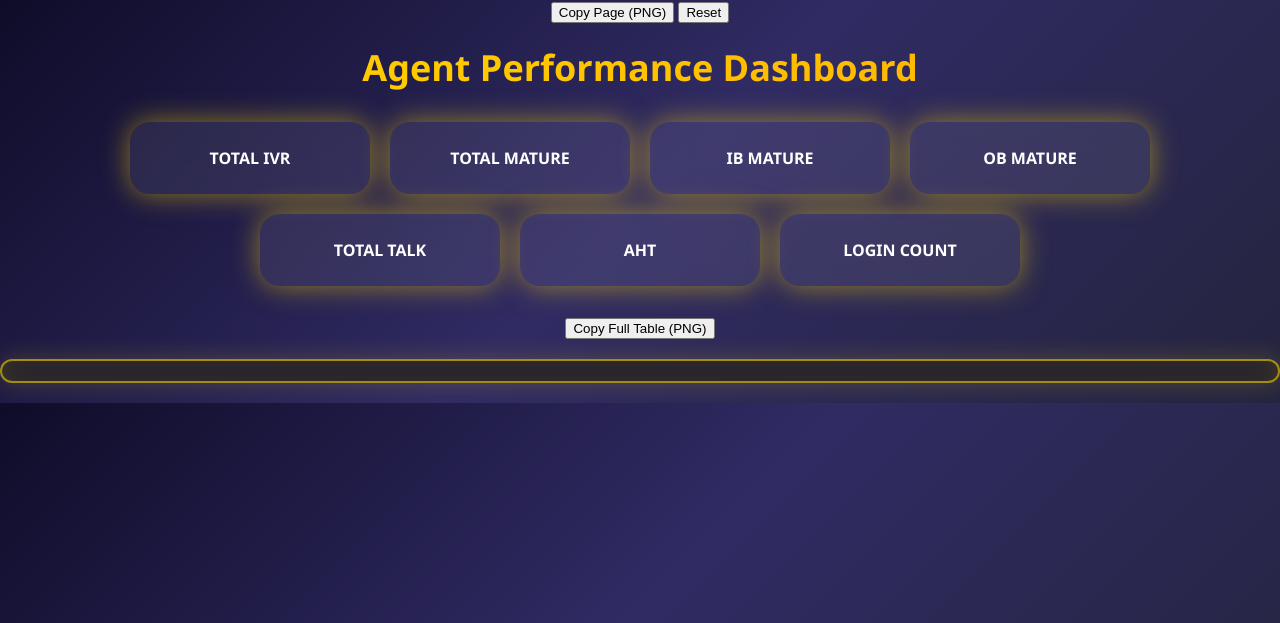
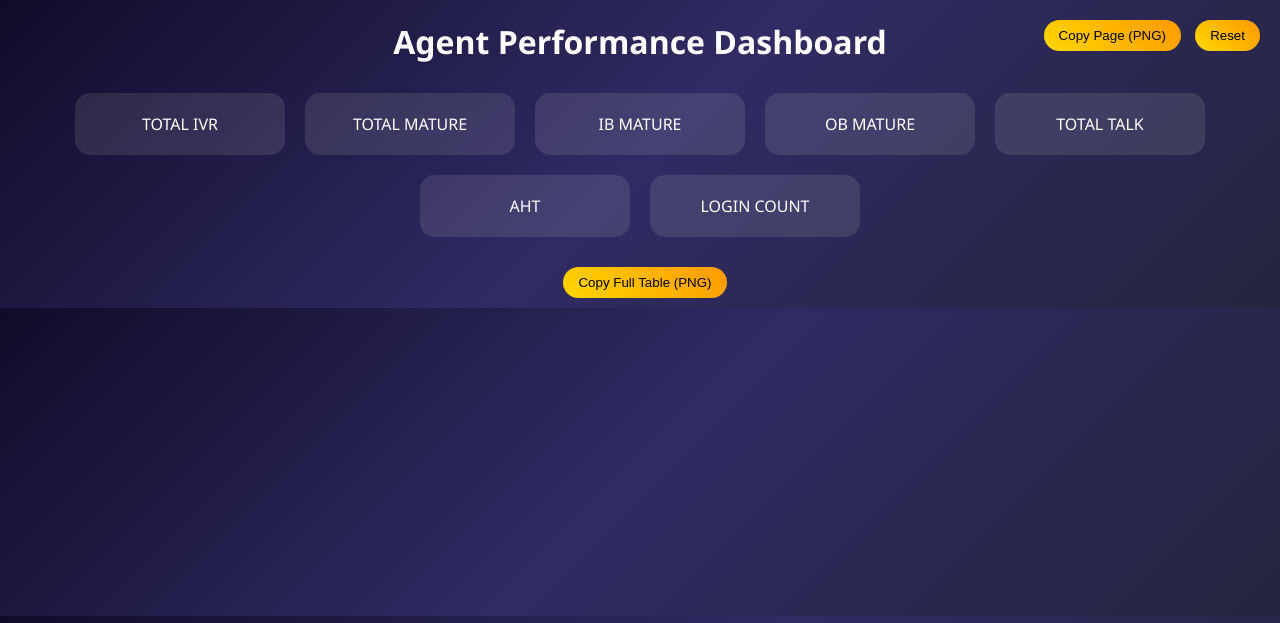
Before and after one commit to Viratmalakar/apr-report, a Flask app: template templates/dashboard.html in a window 1280 px wide. Shown: the top 623 px of the page. Run offline with Flask 3, Linux system fonts and the light colour scheme; the template is opened without the code that fills it, so the values that code supplies are empty.

Commit message:
Refactor CSS for upload page and table styles

```diff
--- a/static/style.css
+++ b/static/style.css
@@ -6,143 +6,113 @@ body.bg {
     text-align: center;
 }
 
-/* Particle Background */
-#particles-js {
-    position: fixed;
-    width: 100%;
-    height: 100%;
-    z-index: 0;
+/* Upload Page */
+.upload-wrapper {
+    height: 100vh;
+    display: flex;
+    justify-content: center;
+    align-items: center;
+}
+
+.upload-box {
+    background: rgba(255,255,255,0.08);
+    padding: 50px;
+    border-radius: 20px;
+    width: 420px;
+}
+
+.upload-label {
+    display: inline-block;
+    background: linear-gradient(45deg, #FFD700, #ff9900);
+    padding: 10px 20px;
+    border-radius: 25px;
+    cursor: pointer;
+    margin-top: 10px;
+}
+
+.upload-label input {
+    display: none;
+}
+
+.file-name {
+    margin-top: 10px;
+    font-size: 14px;
+    color: white;
+}
+
+.main-btn {
+    margin-top: 20px;
+    padding: 12px 30px;
+    background: linear-gradient(45deg, #FFD700, #ff9900);
+    border: none;
+    border-radius: 30px;
+    cursor: pointer;
 }
 
 /* Header */
 .header {
-    font-size: 36px;
+    font-size: 32px;
     margin-top: 20px;
-    background: linear-gradient(90deg, #FFD700, #ffae00);
-    -webkit-background-clip: text;
-    -webkit-text-fill-color: transparent;
-    position: relative;
-    z-index: 2;
 }
 
-/* Summary Cards */
+/* Summary */
 .summary {
     display: flex;
     justify-content: center;
     flex-wrap: wrap;
     gap: 20px;
     margin: 30px;
-    position: relative;
-    z-index: 2;
 }
 
 .box {
-    background: rgba(255,255,255,0.08);
-    backdrop-filter: blur(20px);
-    padding: 25px;
-    border-radius: 20px;
-    width: 190px;
-    font-weight: bold;
-    box-shadow: 0 0 25px rgba(255,215,0,0.4);
-    animation: glowBorder 3s infinite alternate;
+    background: rgba(255,255,255,0.1);
+    padding: 20px;
+    border-radius: 15px;
+    width: 170px;
 }
 
-/* Search */
-#search {
-    display: block;
-    margin: 20px auto;
-    padding: 12px 20px;
-    width: 300px;
-    border-radius: 30px;
-    border: none;
-    outline: none;
-    position: relative;
-    z-index: 2;
-}
-
-/* 🔥 PREMIUM TABLE CONTAINER */
+/* Table */
 .table-container {
-    margin: 20px auto;
+    width: 95%;
+    margin: auto;
     max-height: 450px;
     overflow-y: auto;
-    border-radius: 20px;
     background: #1c1b2e;
-    position: relative;
-    z-index: 2;
-    padding: 10px;
-
-    /* Gold Border */
-    border: 2px solid rgba(255, 215, 0, 0.6);
-
-    /* Subtle Inner Shadow */
-    box-shadow:
-        inset 0 0 25px rgba(255, 215, 0, 0.15),
-        0 0 25px rgba(255, 215, 0, 0.2);
-}
-
-/* Smooth Gold Scrollbar */
-.table-container::-webkit-scrollbar {
-    width: 8px;
-}
-
-.table-container::-webkit-scrollbar-track {
-    background: #1c1b2e;
-}
-
-.table-container::-webkit-scrollbar-thumb {
-    background: linear-gradient(#FFD700, #ffae00);
-    border-radius: 10px;
-}
-
-.table-container::-webkit-scrollbar-thumb:hover {
-    background: gold;
-}
-
-/* Firefox Scrollbar */
-.table-container {
-    scrollbar-width: thin;
-    scrollbar-color: gold #1c1b2e;
+    border-radius: 15px;
 }
 
 table {
     width: 100%;
     border-collapse: collapse;
-    background: #1c1b2e;
+}
+
+th, td {
+    border: 1px solid rgba(255,255,255,0.2); /* Light Borders */
+    padding: 8px;
 }
 
 th {
-    position: sticky;
-    top: 0;
     background: linear-gradient(90deg, #FFD700, #ffae00);
     color: black;
-    padding: 12px;
 }
 
-td {
-    padding: 10px;
-    border-bottom: 1px solid rgba(255,255,255,0.08);
-    transition: all 0.3s ease;
+/* Buttons */
+.table-actions {
+    margin-bottom: 10px;
 }
 
-/* 💎 Hover Row Animation */
-tr {
-    transition: transform 0.3s ease, background 0.3s ease;
+.top-right-buttons {
+    position: absolute;
+    right: 20px;
+    top: 20px;
 }
 
-tr:hover {
-    background: rgba(255,215,0,0.12);
-    transform: scale(1.01);
+.top-right-buttons button,
+.table-actions button {
+    padding: 8px 15px;
+    margin-left: 10px;
+    border: none;
+    border-radius: 20px;
+    background: linear-gradient(45deg, #FFD700, #ff9900);
+    cursor: pointer;
 }
-
-/* Gold Border Glow Animation */
-@keyframes glowBorder {
-    from { box-shadow: 0 0 20px rgba(255,215,0,0.3); }
-    to { box-shadow: 0 0 45px gold; }
-}
-
-/* Red Highlight */
-.alert-red {
-    color: #ff4d4d;
-    font-weight: bold;
-    text-shadow: 0 0 10px red;
-}
```
